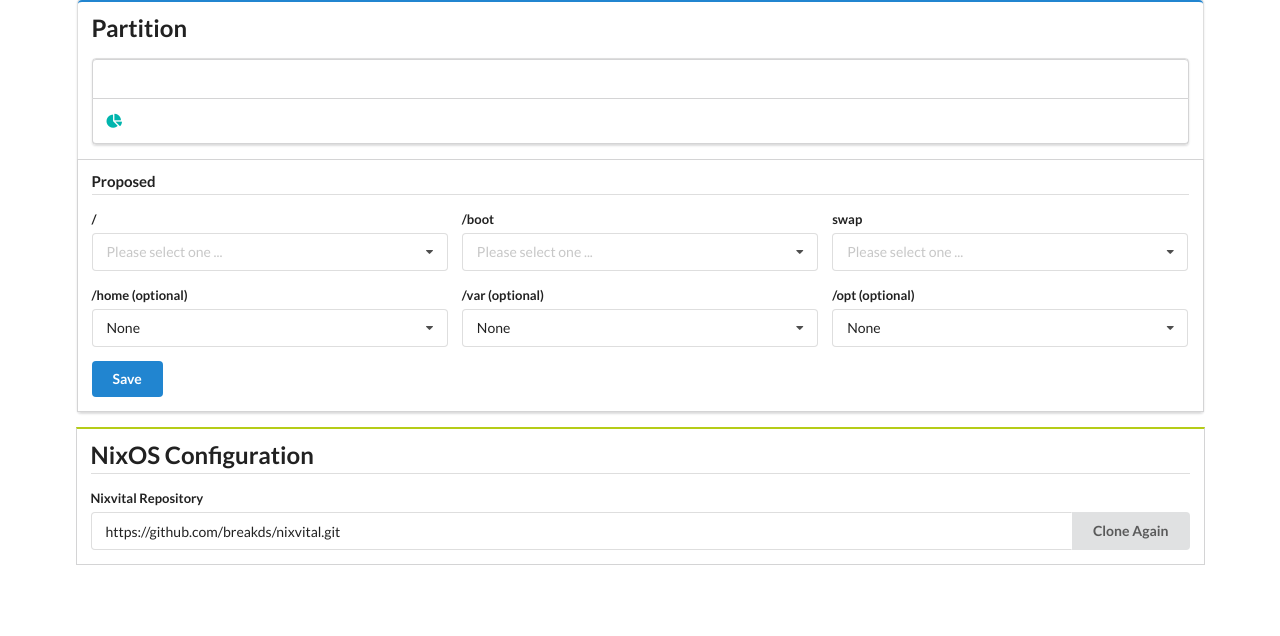
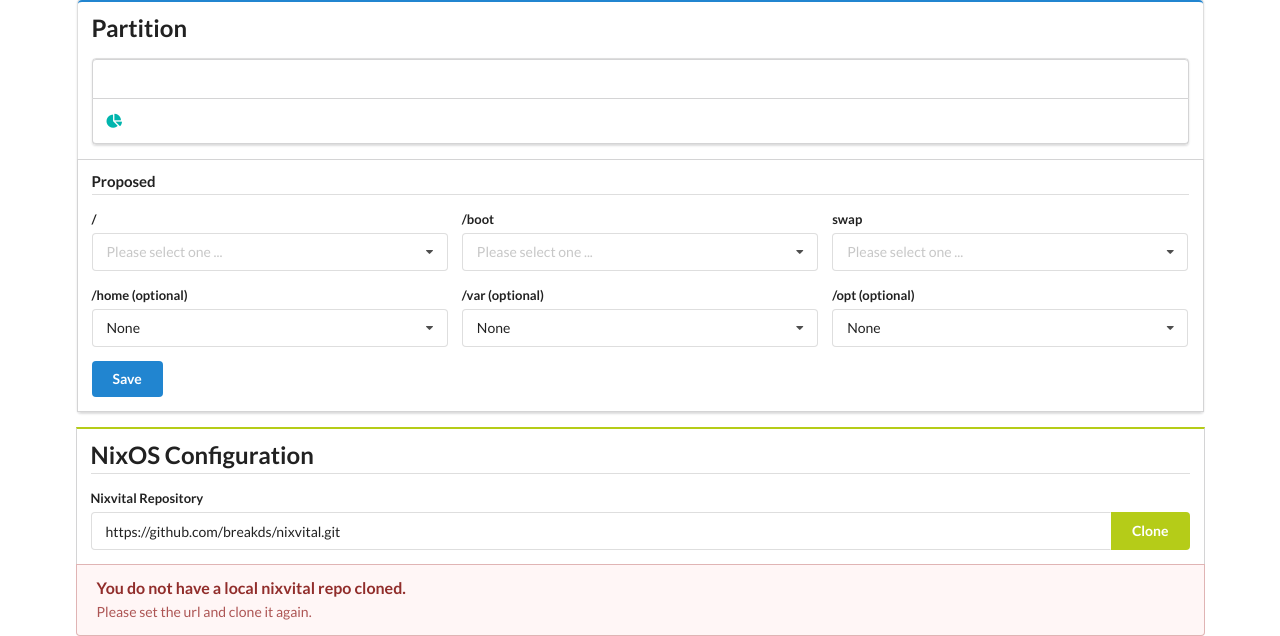
Before and after one commit to breakds/nixvital-web-installer, a Flask app: page / in a window 1280 px wide. Shown: the part 309-945 px from the top of the page. Before the commit the page ends 874 px from the top, so only its background shows below. Run offline with Flask 2, Linux system fonts and the light colour scheme; data comes from the database, SQL or seed files in the repository; parts of the project's set-up code (start-up, migrations or seed data) failed here and were passed over; some libraries are stand-ins or nearby versions.

Commit message:
Add nixos configuration section handling.

```diff
--- a/app/app.py
+++ b/app/app.py
@@ -2,6 +2,7 @@
 
 import os
 import sqlite3
+import click
 
 from flask import g, Flask, redirect, render_template, request, url_for, session
 
@@ -47,9 +48,16 @@ def GetMountTable(cfg):
     return mount_table
 
 
-def GetVitalInfo(cfg):
+def GetVitalInfo(cfg, session):
+    message = session.get('nixvital_repo_message', None)
+    if message is None:
+        if vitalutils.HasNixvitalDir('/tmp'):
+            message = vitalutils.Message('success')
+        else:
+            message = vitalutils.Message()
     return {
         'repo': cfg.get('nixvital_repo', vitalutils.DEFAULT_REPO),
+        'message': message,
     }
 
 
@@ -63,7 +71,7 @@ def home():
                            mount_table_message=ExtractMessage(session, 'mount_table_message'),
                            partition_info=partutils.GetBlockInfo(
                                session.get('active_device', None)),
-                           vital_info=GetVitalInfo(cfg))
+                           vital_info=GetVitalInfo(cfg, session))
 
 
 # TODO(breakds): Add logging.
@@ -97,6 +105,29 @@ def propose_mount_table():
     return redirect(url_for('home'))
 
 
+@app.route('/clone_nixvital', methods=['GET', 'POST'])
+def clone_nixvital():
+    path = vitalutils.CloneNixvital('/tmp', request.form.get('nixvital_url'))
+    if path is None:
+        session['nixvital_repo_message'] = vitalutils.Message('fail')
+        # TODO(breakds): Set error message header
+        return redirect(url_for('home'))
+    db = DB()
+    SetUserConfig(db, 'nixvital_repo', request.form.get('nixvital_url'))
+    SetUserConfig(db, 'nixvital_local', path)
+    db.commit()
+    session['nixvital_repo_message'] = vitalutils.Message('success')
+    # TODO(breakds): Set success message.
+    return redirect(url_for('home'))
+
+
+@click.command()
+@click.option('--default_nixvital_url', default="https://github.com/breakds/nixvital.git",
+              type=click.STRING)
+def main(default_nixvital_url):
+    InitDB(app, default_nixvital_url)
+    app.run()
+
+
 if __name__ == '__main__':
-    InitDB(app)
-    app.run()
+    main()
--- a/app/templates/nixos_config.html
+++ b/app/templates/nixos_config.html
@@ -1,10 +1,18 @@
-<form class="ui form attached segment olive">
+<form class="ui form attached segment olive" action="/clone_nixvital" method="post">
   <h2 class="ui dividing header">NixOS Configuration</h2>
   <div class="field">
     <label>Nixvital Repository</label>
     <div class="ui action input">
-      <input type="text" value={{ vital_info.repo }}>
-      <button class="ui button">Clone Again</button>
+      <input type="text" name="nixvital_url" value={{ vital_info.repo }}>
+      <button class="ui button olive">
+        Clone
+      </button>
     </div>
   </div>
+</form>
+<div class="ui bottom attached message {{ vital_info.message.accent}}">
+  <div class="header">
+    {{ vital_info.message.header }}
+  </div>
+  <p>{{ vital_info.message.text }}</p>
 </div>
--- a/app/user_config.py
+++ b/app/user_config.py
@@ -31,7 +31,7 @@ def SetUserConfig(db, key, value):
         key, value))
 
 
-def InitDB(app):
+def InitDB(app, default_nixvital_url):
     if not DB_PATH.exists():
         # Need to `with` this context since this is not a request
         # handler, so that we need this to access `g` in DB()
@@ -40,5 +40,5 @@ def InitDB(app):
             # This creates the table `UserConfig` in the database.
             with app.open_resource('schema.sql', mode='r') as f:
                 db.cursor().executescript(f.read())
-            db.execute('INSERT INTO UserConfig (VarName, VarVal) VALUES ("text", "This is fun!")')
+            SetUserConfig(db, 'nixvital_repo', default_nixvital_url)
             db.commit()
--- a/app/vitalutils.py
+++ b/app/vitalutils.py
@@ -1 +1,43 @@
+import shutil
+import pathlib
+from git import Repo
+
 DEFAULT_REPO = 'https://github.com/breakds/nixvital.git'
+
+def HasNixvitalDir(parent_dir):
+    vital_dir = pathlib.Path(parent_dir, 'nixvital')
+    return vital_dir.exists() and vital_dir.is_dir()
+
+
+def CloneNixvital(parent_dir, url):
+    # Ensure parent directory
+    pathlib.Path(parent_dir).mkdir(parents=True, exist_ok=True)
+
+    # Clone if nixvital is not there yet
+    vital_dir = pathlib.Path(parent_dir, 'nixvital')
+    if vital_dir.exists():
+        shutil.rmtree(vital_dir)
+    # TODO(breakds): Check whether clone is successful
+    # TODO(breakds): Chmod of the local repo to owner = uid 1000
+    repo = Repo.clone_from(url, vital_dir)
+    return vital_dir
+
+
+def Message(scenario=None):
+    if scenario == 'success':
+        return {
+            'accent': 'positive',
+            'header': 'You now have a local nixvital repo cloned.',
+            'text': 'Please proceed to the final step below',
+        }
+    elif scenario == 'fail':
+        return {
+            'accent': 'negative',
+            'header': 'Clone failed',
+            'text': 'Please correct the url and clone it again.',
+        }
+    return {
+        'accent': 'negative',
+        'header': 'You do not have a local nixvital repo cloned.',
+        'text': 'Please set the url and clone it again.',
+    }
```
Also changed, not shown: 1 other file.
